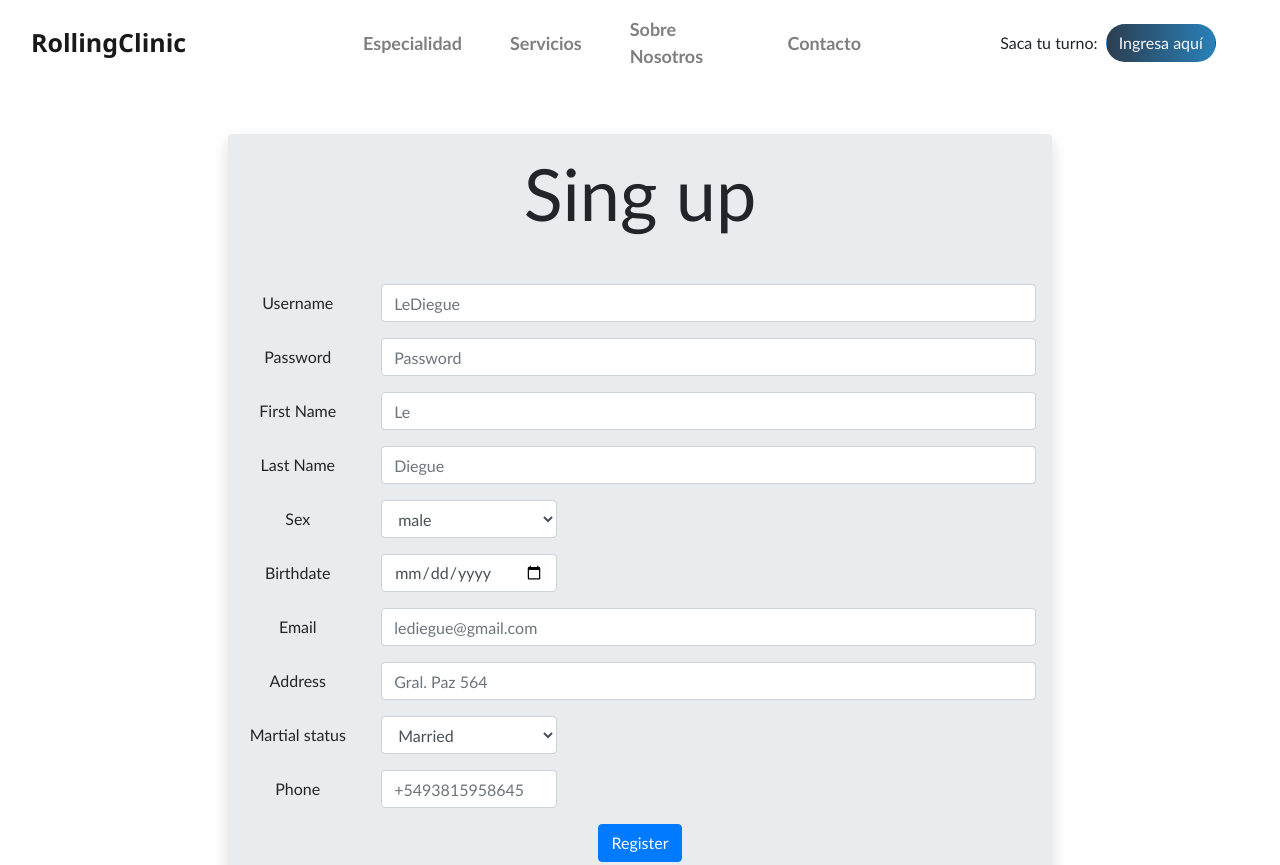
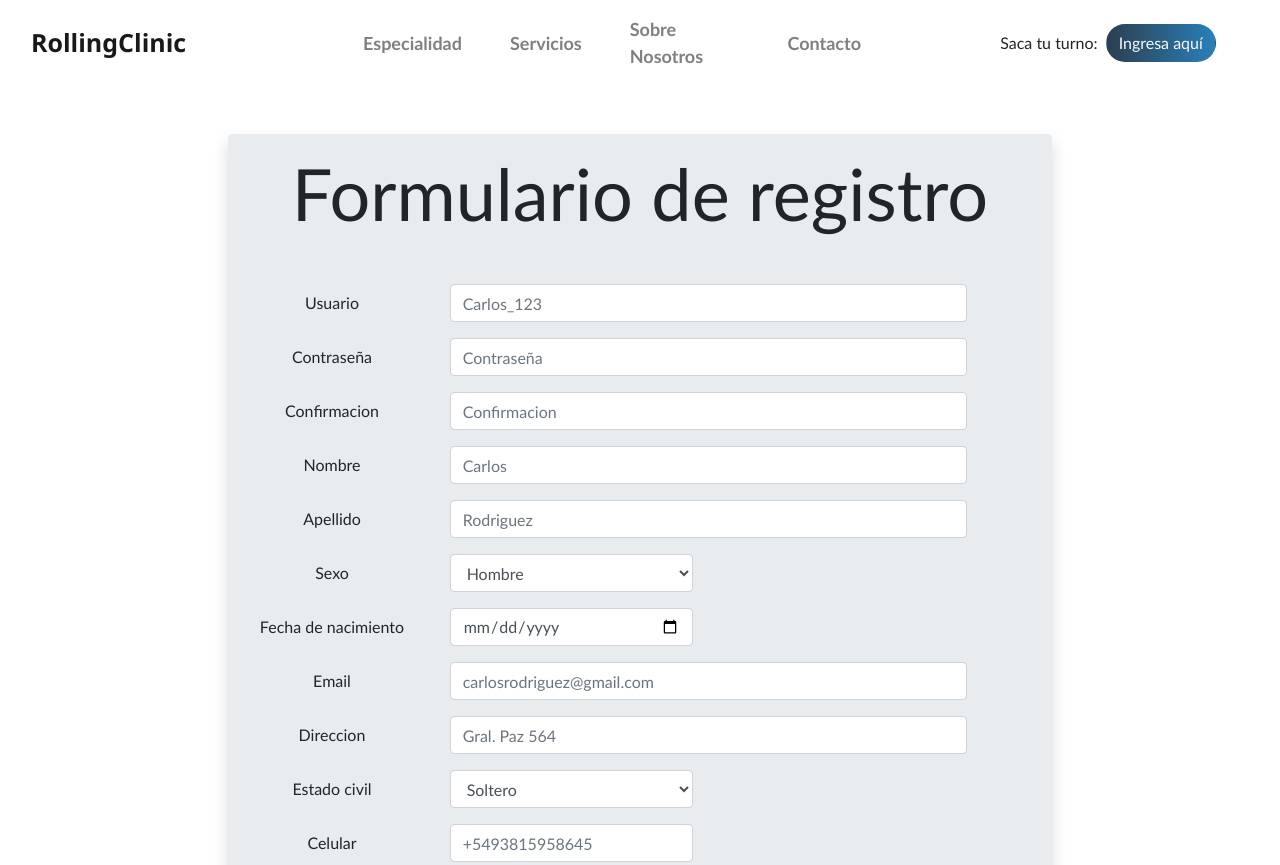
Before and after one commit to leomoyano/Clinica-Proyecto, a website built with webpack: page src/register.html in a window 1280 px wide. Shown: the top 865 px of the page. Built offline with nearby package versions, Linux system fonts and the light colour scheme.

Commit message:
Avances en el formulario.

```diff
--- a/src/register.html
+++ b/src/register.html
@@ -37,8 +37,7 @@
             <div class="justify-content-center align-items-center d-none d-lg-flex">
                 <span class="py-3 mr-2">Saca tu turno:</span>
                 <button type="button" class="btn login-btn">
-                                <a class="text-light " href="#"
-                                data-toggle="modal" data-target="#exampleModal">Ingresa
+                    <a class="text-light " href="#" data-toggle="modal" data-target="#exampleModal">Ingresa
                         aquí</a>
                 </button>
             </div>
@@ -50,74 +49,92 @@
         <div class="row justify-content-center">
             <div class="col-lg-8">
                 <div class="container  shadow p-3 mb-5 jumbotron rounded my-5">
-                    <h1 class="display-3 text-center">Sing up</h1>
+                    <h1 class="display-3 text-center">Formulario de registro</h1>
                     <form class="my-5">
                         <div class="form-group row">
-                            <label for="username" class="text-center col-lg-2 col-form-label">Username</label>
-                            <div class="col-lg-10">
-                                <input type="text" class="form-control" id="username" placeholder="LeDiegue"  required>
+                            <label for="username" class="text-center col-lg-3 col-form-label">Usuario</label>
+                            <div class="col-lg-8">
+                                <input type="text" data-toggle="tooltip" data-placement="top" title="Debes ingresar de 4 a 32 caracteres.
+                                    No se pueden ingresar espacios."
+                                    class="form-control" id="username" placeholder="Carlos_123" required>
                             </div>
                         </div>
                         <div class="form-group row">
-                            <label for="password" class="text-center col-lg-2 col-form-label">Password</label>
-                            <div class="col-lg-10">
-                                <input type="password" class="form-control" id="password" placeholder="Password" required>
+                            <label for="password" class="text-center col-lg-3 col-form-label">Contraseña</label>
+                            <div class="col-lg-8">
+                                <input type="password" data-toggle="tooltip" data-placement="top" title="Ingrese al menos 8 caracteres los
+                                 cuales deben contener al menos una letra mayuscula, un numero y un caracter especial (!, _ , -, @).
+                                 No se pueden ingresar espacios"
+                                 class="form-control" id="password" placeholder="Contraseña"
+                                    required>
                             </div>
                         </div>
                         <div class="form-group row">
-                            <label for="firstName" class="text-center col-lg-2 col-form-label">First Name</label>
-                            <div class="col-lg-10">
-                                <input type="firstName" class="form-control" id="firstName" placeholder="Le" required>
+                            <label for="password" class="text-center col-lg-3 col-form-label">Confirmacion</label>
+                            <div class="col-lg-8">
+                                <input type="password" data-toggle="tooltip" data-placement="top" title="Aqui debe ingresar la misma contraseña ingresada anteriormente"
+                                 class="form-control" id="validation" placeholder="Confirmacion"
+                                    required>
                             </div>
                         </div>
                         <div class="form-group row">
-                            <label for="lastName" class="text-center col-lg-2 col-form-label">Last Name</label>
-                            <div class="col-lg-10">
-                                <input type="lastName" class="form-control" id="lastName" placeholder="Diegue" required>
+                            <label for="firstName" class="text-center col-lg-3 col-form-label">Nombre</label>
+                            <div class="col-lg-8">
+                                <input type="firstName" class="form-control" id="firstName" placeholder="Carlos" required>
                             </div>
                         </div>
                         <div class="form-group row">
-                            <label for="sex" class="text-center col-lg-2 col-form-label">Sex</label>
-                            <div class="col-lg-3">
+                            <label for="lastName" class="text-center col-lg-3 col-form-label">Apellido</label>
+                            <div class="col-lg-8">
+                                <input type="lastName" class="form-control" id="lastName" placeholder="Rodriguez" required>
+                            </div>
+                        </div>
+                        <div class="form-group row">
+                            <label for="sex" class="text-center col-lg-3 col-form-label">Sexo</label>
+                            <div class="col-lg-4">
                                 <select class="form-control" id="sex">
-                                    <option>male</option>
-                                    <option>female</option>
+                                    <option>Hombre</option>
+                                    <option>Mujer</option>
                                 </select>
                             </div>
                         </div>
                         <div class="form-group row">
-                            <label for="birthdate" class="text-center col-lg-2 col-form-label">Birthdate</label>
-                            <div class="col-lg-3">
-                                <input id="birthdate" type="date" name="bday" max="3000-12-31" min="1000-01-01" class="form-control" required>
+                            <label for="birthdate" class="text-center col-lg-3 col-form-label">Fecha de nacimiento</label>
+                            <div class="col-lg-4">
+                                <input id="birthdate" type="date" name="bday" max="3000-12-31" min="1000-01-01"
+                                    class="form-control" required>
                             </div>
                         </div>
                         <div class="form-group row">
-                            <label for="email" class="text-center col-lg-2 col-form-label">Email</label>
-                            <div class="col-lg-10">
-                                <input type="email" class="form-control" id="email" placeholder="lediegue@gmail.com" required>
+                            <label for="email" class="text-center col-lg-3 col-form-label">Email</label>
+                            <div class="col-lg-8">
+                                <input type="email" class="form-control" id="email" placeholder="carlosrodriguez@gmail.com"
+                                    required>
                             </div>
                         </div>
                         <div class="form-group row">
-                            <label for="address" class="text-center col-lg-2 col-form-label">Address</label>
-                            <div class="col-lg-10">
-                                <input type="text" class="form-control" id="address" placeholder="Gral. Paz 564" required>
+                            <label for="address" class="text-center col-lg-3 col-form-label">Direccion</label>
+                            <div class="col-lg-8">
+                                <input type="text" class="form-control" id="address" placeholder="Gral. Paz 564"
+                                    required>
                             </div>
                         </div>
                         <div class="form-group row">
-                            <label for="Martial status" class="text-center col-lg-2 col-form-label">Martial status</label>
-                            <div class="col-lg-3">
+                            <label for="Martial status" class="text-center col-lg-3 col-form-label">Estado civil</label>
+                            <div class="col-lg-4">
                                 <select class="form-control" id="martialStatus">
-                                    <option>Married</option>
-                                    <option>Single</option>
-                                    <option>Divorced</option>
-                                    <option>Widowed</option>
+                                    <option>Soltero</option>
+                                    <option>Casado</option>
+                                    <option>Divorciado</option>
+                                    <option>Viudo</option>
                                 </select>
                             </div>
                         </div>
                         <div class="form-group row">
-                            <label for="phone" class="text-center col-lg-2 col-form-label">Phone</label>
-                            <div class="col-lg-3">
-                                <input type="tel" class="form-control" id="phone" name="phone" placeholder="+5493815958645" required>
+                            <label for="phone" class="text-center col-lg-3 col-form-label">Celular</label>
+                            <div class="col-lg-4">
+                                <input type="tel" data-toggle="tooltip" data-placement="top" title="El celular ingresado debe seguir el siguiente modelo +549-(codigo local)-(7 digitos)" class="form-control" id="phone" name="phone"
+                                    placeholder="+5493815958645" required>
                             </div>
                         </div>
                         <div class="row justify-content-center">
@@ -184,7 +201,8 @@
     <!-- Footer -->
 
     <!-- Modal -->
-  <div class="modal fade" id="exampleModal" tabindex="-1" role="dialog" aria-labelledby="exampleModalLabel" aria-hidden="true">
+    <div class="modal fade" id="exampleModal" tabindex="-1" role="dialog" aria-labelledby="exampleModalLabel"
+        aria-hidden="true">
         <div class="modal-dialog" role="document">
             <div class="modal-content">
                 <div class="modal-header">
@@ -197,12 +215,14 @@
                     <form>
                         <div class="form-group">
                             <label for="exampleInputEmail1">Email</label>
-                      <input type="email" class="form-control" id="exampleInputEmail1" aria-describedby="emailHelp" placeholder="Ingresa tu email">
+                            <input type="email" class="form-control" id="exampleInputEmail1"
+                                aria-describedby="emailHelp" placeholder="Ingresa tu email">
 
                         </div>
                         <div class="form-group">
                             <label for="exampleInputPassword1">Contraseña</label>
-                      <input type="password" class="form-control" id="exampleInputPassword1" placeholder=" Ingresa tu Contraseña">
+                            <input type="password" class="form-control" id="exampleInputPassword1"
+                                placeholder=" Ingresa tu Contraseña">
                         </div>
                         <a class="" href="register.html" style="font-size:14px">No tenes cuenta? Registrate acá</a>
                         <br>
@@ -211,7 +231,7 @@
                     </form>
                 </div>
                 <div class="modal-footer">
-              <button type="button" class="btn btn-primary"id="btnIngresar">Ingresar</button>
+                    <button type="button" class="btn btn-primary" id="btnIngresar">Ingresar</button>
                 </div>
             </div>
         </div>
@@ -228,6 +248,11 @@
     <script src="https://stackpath.bootstrapcdn.com/bootstrap/4.3.1/js/bootstrap.min.js"
         integrity="sha384-JjSmVgyd0p3pXB1rRibZUAYoIIy6OrQ6VrjIEaFf/nJGzIxFDsf4x0xIM+B07jRM"
         crossorigin="anonymous"></script>
+    <script>
+        $(function () {
+            $('[data-toggle="tooltip"]').tooltip()
+        })
+    </script>
 </body>
 
 </html>
```
Also changed, not shown: src/Client.js (+23 -12 lines), src/register.js (+21 -20 lines). Lines whose indentation alone changed are shown as unchanged.
